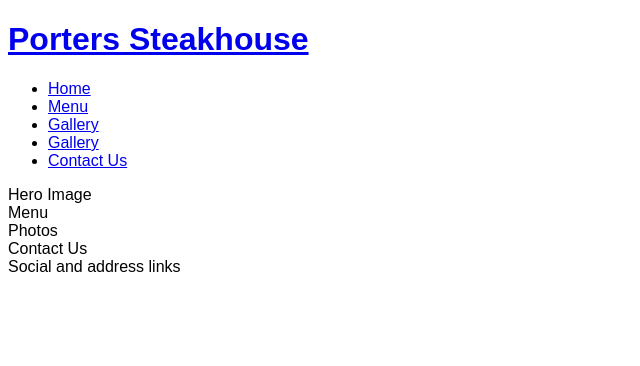
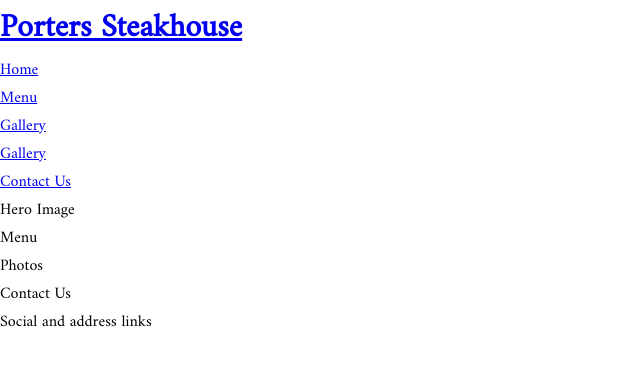
Before and after one commit to chrislawbuary/CI_Project1, a plain HTML site: page index.html in a window 1280 px wide. Shown: the whole page, without its empty margins (0-640 px from the left). Drawn offline with Linux system fonts and the light colour scheme.

Commit message:
Add google fonts and remove defaults

```diff
--- a/assets/css/style.css
+++ b/assets/css/style.css
@@ -1,3 +1,13 @@
+@import url('https://fonts.googleapis.com/css2?family=Amiri&family=Montserrat:wght@300&display=swap');
+
+
+* {
+    margin:0;
+    padding:0;
+    border:none;
+}
+
 body {
-    font-family: Arial, Helvetica, sans-serif;
+    font-family: 'Amiri', serif;
+    font-weight: 300;
 }
```
